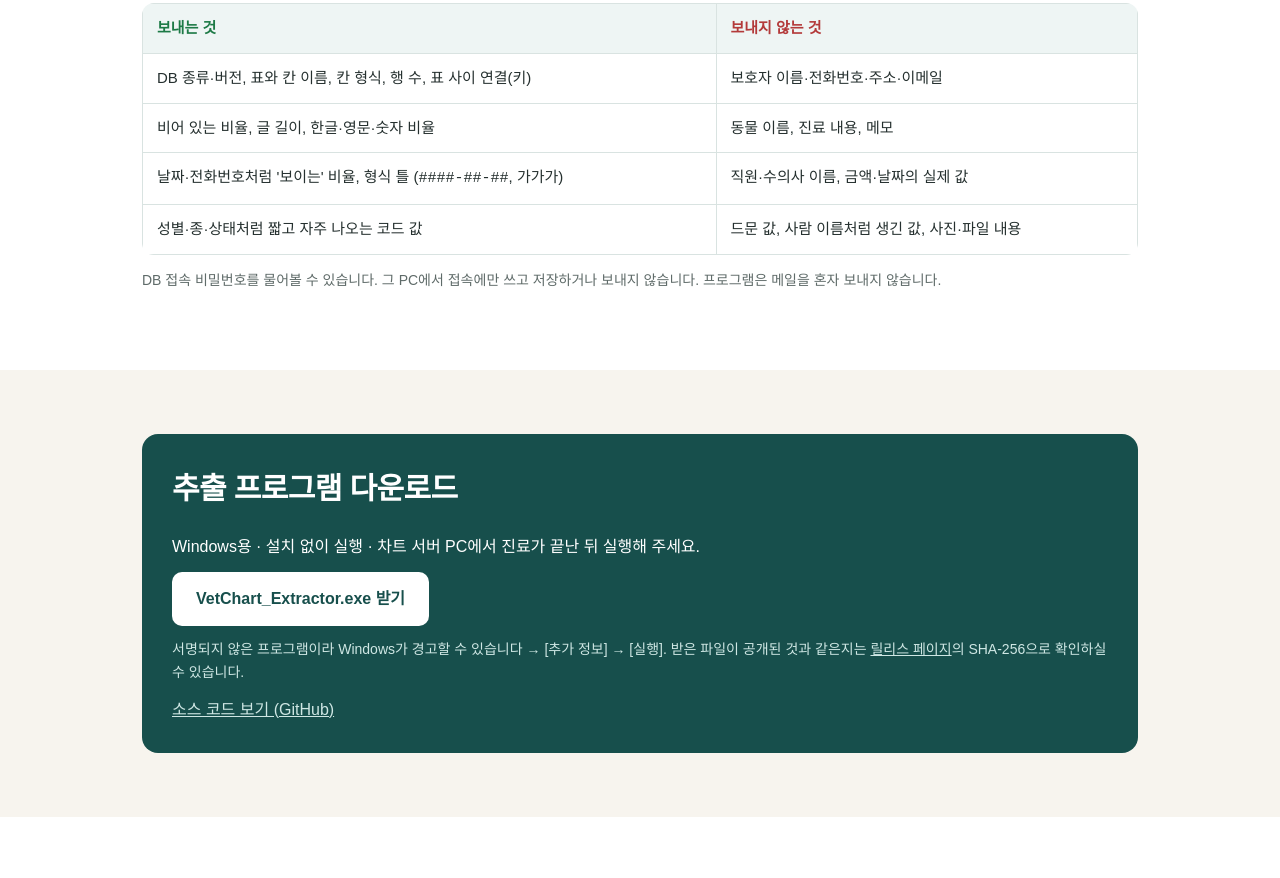
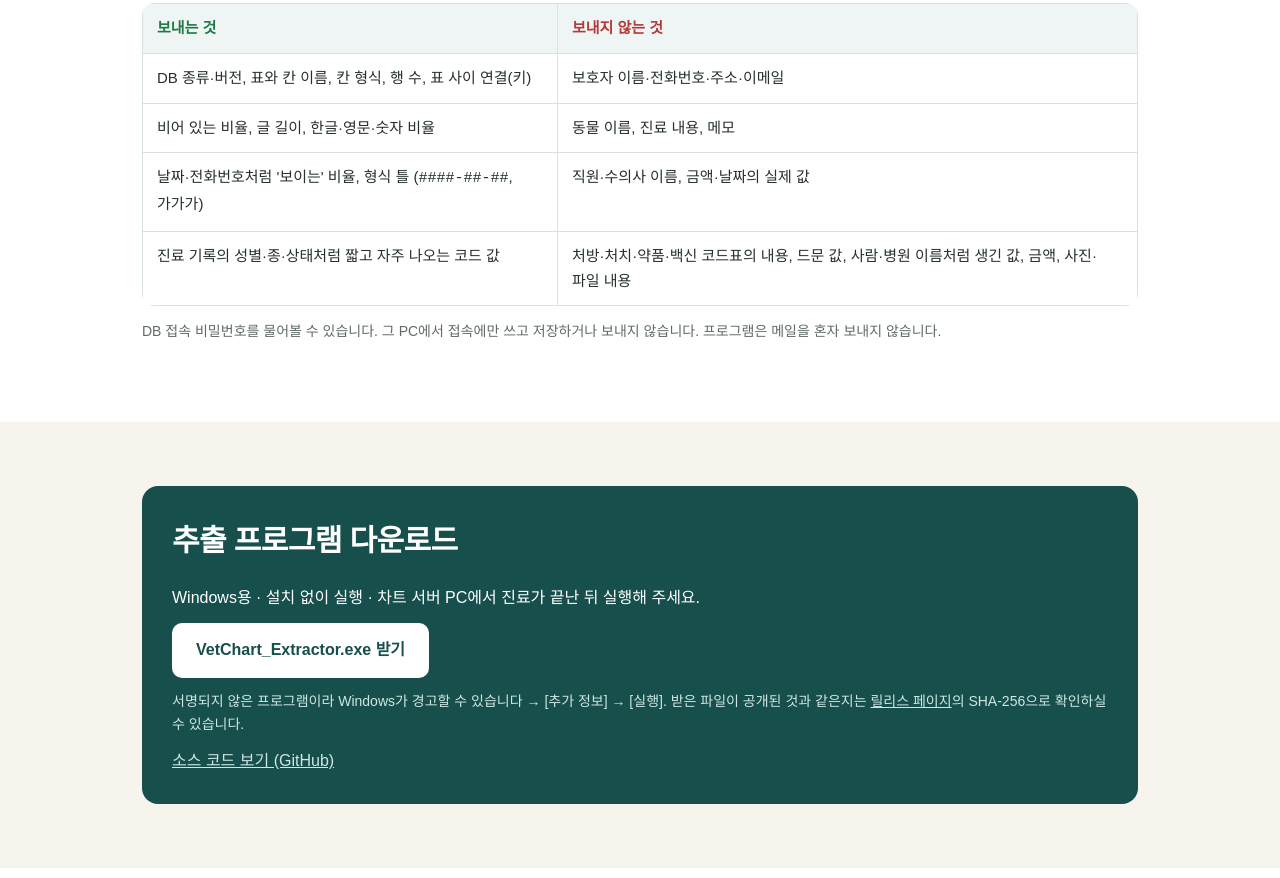
Before and after one commit to earthdreamer22/vetchart-beta, a plain HTML site: page index.html in a window 1280 px wide. Shown: the part 1946-2824 px from the top of the page. Drawn offline with Linux system fonts and the light colour scheme.

Commit message:
보내지 않는 정보에 코드표·금액 추가
Co-Authored-By: Claude Opus 5.5 <noreply@anthropic.com>

```diff
--- a/index.html
+++ b/index.html
@@ -119,7 +119,7 @@
       <tr><td>DB 종류·버전, 표와 칸 이름, 칸 형식, 행 수, 표 사이 연결(키)</td><td>보호자 이름·전화번호·주소·이메일</td></tr>
       <tr><td>비어 있는 비율, 글 길이, 한글·영문·숫자 비율</td><td>동물 이름, 진료 내용, 메모</td></tr>
       <tr><td>날짜·전화번호처럼 '보이는' 비율, 형식 틀 (<code>####-##-##</code>, <code>가가가</code>)</td><td>직원·수의사 이름, 금액·날짜의 실제 값</td></tr>
-      <tr><td>성별·종·상태처럼 짧고 자주 나오는 코드 값</td><td>드문 값, 사람 이름처럼 생긴 값, 사진·파일 내용</td></tr>
+      <tr><td>진료 기록의 성별·종·상태처럼 짧고 자주 나오는 코드 값</td><td>처방·처치·약품·백신 코드표의 내용, 드문 값, 사람·병원 이름처럼 생긴 값, 금액, 사진·파일 내용</td></tr>
     </table>
     <p class="note" style="margin-top:14px">DB 접속 비밀번호를 물어볼 수 있습니다. 그 PC에서 접속에만 쓰고 저장하거나 보내지 않습니다. 프로그램은 메일을 혼자 보내지 않습니다.</p>
   </div>
```
